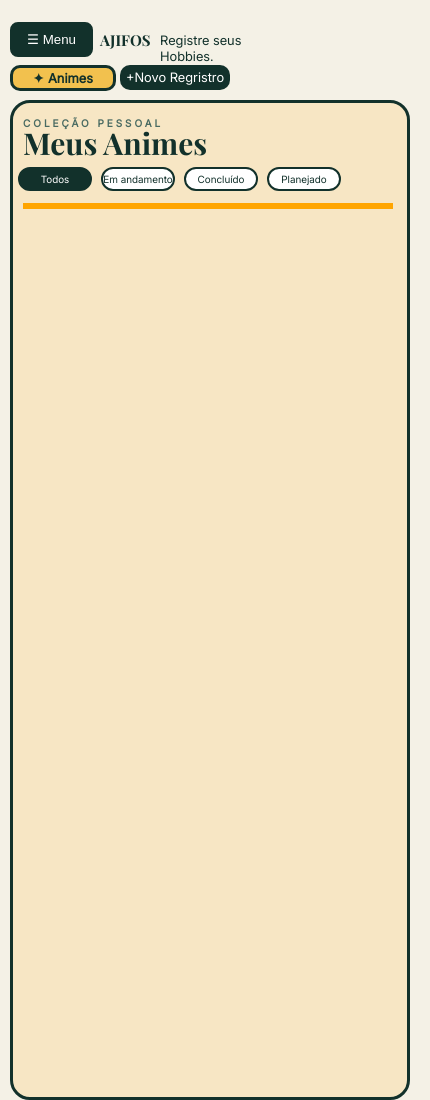
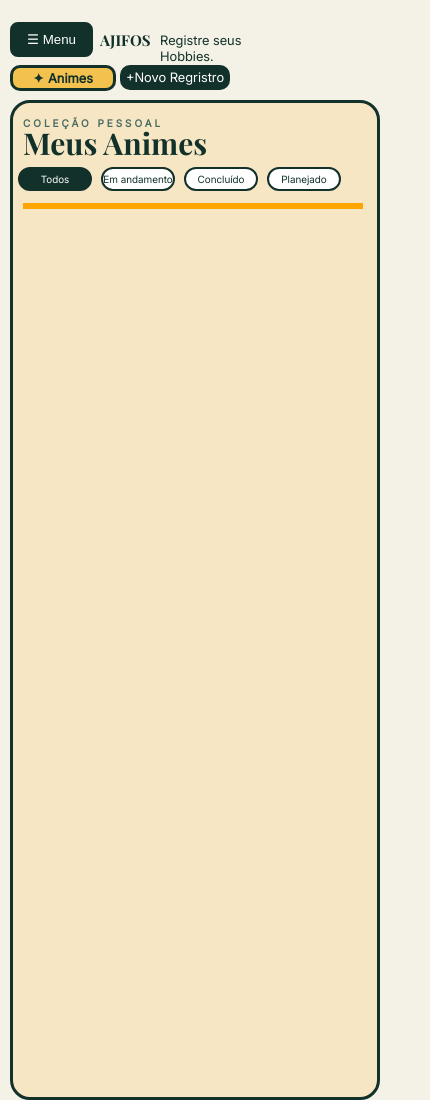
Before and after one commit to Eliza-Liz/Ajifos, a plain HTML site: page animes/menu-anime.html in a window 390 px wide. Shown: the whole page, 430 px wide, since content can reach past the window. Drawn offline with Linux system fonts and the light colour scheme; files whose address does not match are found by name.

Commit message:
Reajustes

```diff
--- a/css/animes/menu.css
+++ b/css/animes/menu.css
@@ -258,7 +258,7 @@ button{
     display: none;
 }
 
-@media (max-width: 430px){
+@media (max-width: 394px){
 
     /* Esconde a barra fora da tela */
     .barra{
@@ -287,7 +287,6 @@ button{
     }
 
     header{
-        width: 430px;
         position: relative;
     }
 
@@ -338,7 +337,7 @@ button{
     }
 
     section{
-        width: 400px;
+        width: 370px;
         height: 1000px;
         box-sizing: border-box;
         margin-left: 10px;
@@ -371,7 +370,7 @@ button{
     }
 
     section h2::after{
-        width: 370px;
+        width: 340px;
         margin-left: 10px;
     }
 }
```
